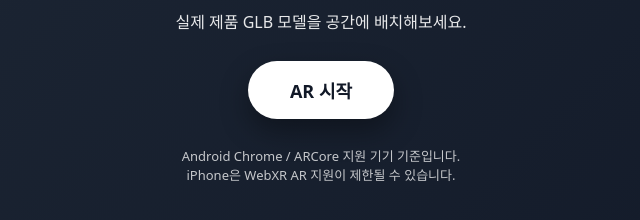
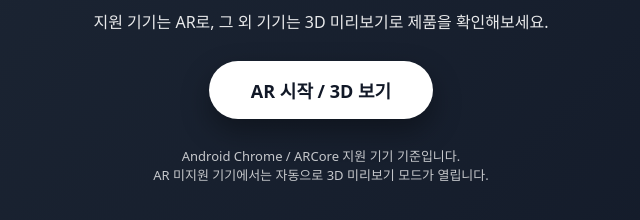
Before and after one commit to ailvers1/20260616, a plain HTML site: page AR_Professional_RealSpec.html in a window 1280 px wide. Shown: the part 374-594 px from the top of the page, without its empty margins (319-959 px from the left). Drawn offline with nearby package versions, Linux system fonts and the light colour scheme.

Commit message:
Add 3D preview fallback for unsupported AR devices

```diff
--- a/AR_Professional_RealSpec.html
+++ b/AR_Professional_RealSpec.html
@@ -11,13 +11,13 @@
   <div id="startScreen">
     <div class="startLogo">📱✨</div>
     <h1>SYSMATE AR</h1>
-    <p>실제 제품 GLB 모델을 공간에 배치해보세요.</p>
+    <p>지원 기기는 AR로, 그 외 기기는 3D 미리보기로 제품을 확인해보세요.</p>
 
-    <button id="startBtnBig">AR 시작</button>
+    <button id="startBtnBig">AR 시작 / 3D 보기</button>
 
     <div class="notice">
       Android Chrome / ARCore 지원 기기 기준입니다.<br />
-      iPhone은 WebXR AR 지원이 제한될 수 있습니다.
+      AR 미지원 기기에서는 자동으로 3D 미리보기 모드가 열립니다.
     </div>
   </div>
 
```
